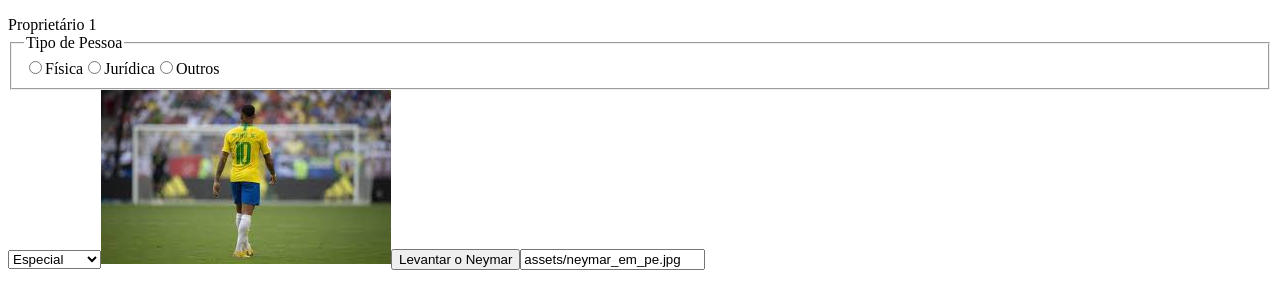
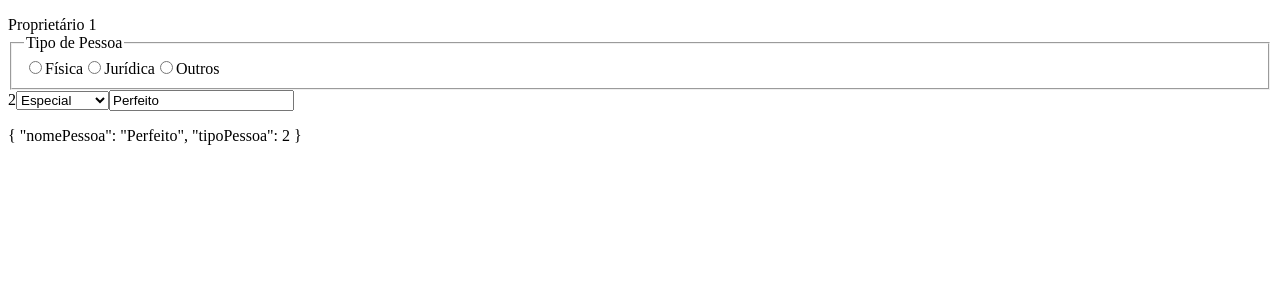
Before and after one commit to RafaelPerfeito/Treinamento, an Angular app: page / in a window 1280 px wide. Shown: the top 308 px of the page. Built offline with nearby package versions, Linux system fonts and the light colour scheme.

Commit message:
Comunicação pai e filho

```diff
--- a/src/app/cliente/cadastro-cliente/cadastro-cliente.component.html
+++ b/src/app/cliente/cadastro-cliente/cadastro-cliente.component.html
@@ -1,8 +1,13 @@
 <p>
   {{ cliente }}
-  <app-tipo-pessoa></app-tipo-pessoa>
+  <app-tipo-pessoa [(tipoPessoa)]="pessoa.tipoPessoa"></app-tipo-pessoa>
   <app-tipo-cliente></app-tipo-cliente>
+  <!--
   <img [src]="imagem" [hidden]="imagem ==null"/>
   <button (click)="levantarNeymar()">Levantar o Neymar</button>
   <input type="text" [(ngModel)]="imagem"/>
+  -->
+  <input type="text" [(ngModel)]="pessoa.nomePessoa"/>
 </p>
+
+{{ pessoa | json }}
--- a/src/app/cliente/cadastro-cliente/cadastro-cliente.component.ts
+++ b/src/app/cliente/cadastro-cliente/cadastro-cliente.component.ts
@@ -1,4 +1,6 @@
 import { Component, OnInit } from '@angular/core';
+import { Pessoa } from '../pessoa';
+import { TipoPessoa } from '../tipo-pessoa';
 
 @Component({
   selector: 'app-cadastro-cliente',
@@ -10,6 +12,7 @@ export class CadastroClienteComponent implements OnInit {
   cliente: string = "Proprietário";
   contador: number = 0;
   imagem: string;
+  pessoa: Pessoa;
 
   constructor() { }
 
@@ -31,6 +34,12 @@ export class CadastroClienteComponent implements OnInit {
 
     },2000);
 
+    if (this.pessoa == null){
+      this.pessoa = new Pessoa();
+      this.pessoa.nomePessoa = "Perfeito";
+      this.pessoa.tipoPessoa = TipoPessoa.Juridica;
+    }
+
   }
 
   levantarNeymar() : void {
--- /dev/null
+++ b/src/app/cliente/pessoa.ts
@@ -0,0 +1,6 @@
+import { TipoPessoa } from "./tipo-pessoa";
+
+export class Pessoa{
+    tipoPessoa : TipoPessoa;
+    nomePessoa : string;
+}
--- /dev/null
+++ b/src/app/cliente/tipo-pessoa.ts
@@ -0,0 +1,5 @@
+export enum TipoPessoa{
+    Fisica = 1,
+    Juridica = 2,
+    Outros = 3
+}
--- a/src/app/cliente/tipo-pessoa/tipo-pessoa.component.html
+++ b/src/app/cliente/tipo-pessoa/tipo-pessoa.component.html
@@ -1,6 +1,7 @@
 <fieldset>
   <legend>Tipo de Pessoa</legend>
-  <label><input type="radio" name="rdoTipoPessoa">Física</label>
-  <label><input type="radio" name="rdoTipoPessoa">Jurídica</label>
-  <label><input type="radio" name="rdoTipoPessoa">Outros</label>
+  <label><input type="radio" name="rdoTipoPessoa" (click)="alterarValor(1)">Física</label>
+  <label><input type="radio" name="rdoTipoPessoa" (click)="alterarValor(2)">Jurídica</label>
+  <label><input type="radio" name="rdoTipoPessoa" (click)="alterarValor(3)">Outros</label>
 </fieldset>
+{{tipoPessoa}}
--- a/src/app/cliente/tipo-pessoa/tipo-pessoa.component.ts
+++ b/src/app/cliente/tipo-pessoa/tipo-pessoa.component.ts
@@ -1,4 +1,5 @@
-import { Component, OnInit } from '@angular/core';
+import { Component, OnInit, Input, Output, EventEmitter } from '@angular/core';
+import { TipoPessoa } from '../tipo-pessoa';
 
 @Component({
   selector: 'app-tipo-pessoa',
@@ -7,9 +8,17 @@ import { Component, OnInit } from '@angular/core';
 })
 export class TipoPessoaComponent implements OnInit {
 
+  @Input() tipoPessoa: TipoPessoa;
+  @Output() tipoPessoaChange: EventEmitter<TipoPessoa> = new
+    EventEmitter<TipoPessoa>();
+
   constructor() { }
 
   ngOnInit() {
   }
 
+  alterarValor(tipoSelecionado: TipoPessoa){
+    this.tipoPessoaChange.emit(tipoSelecionado);
+  }
+
 }
```
